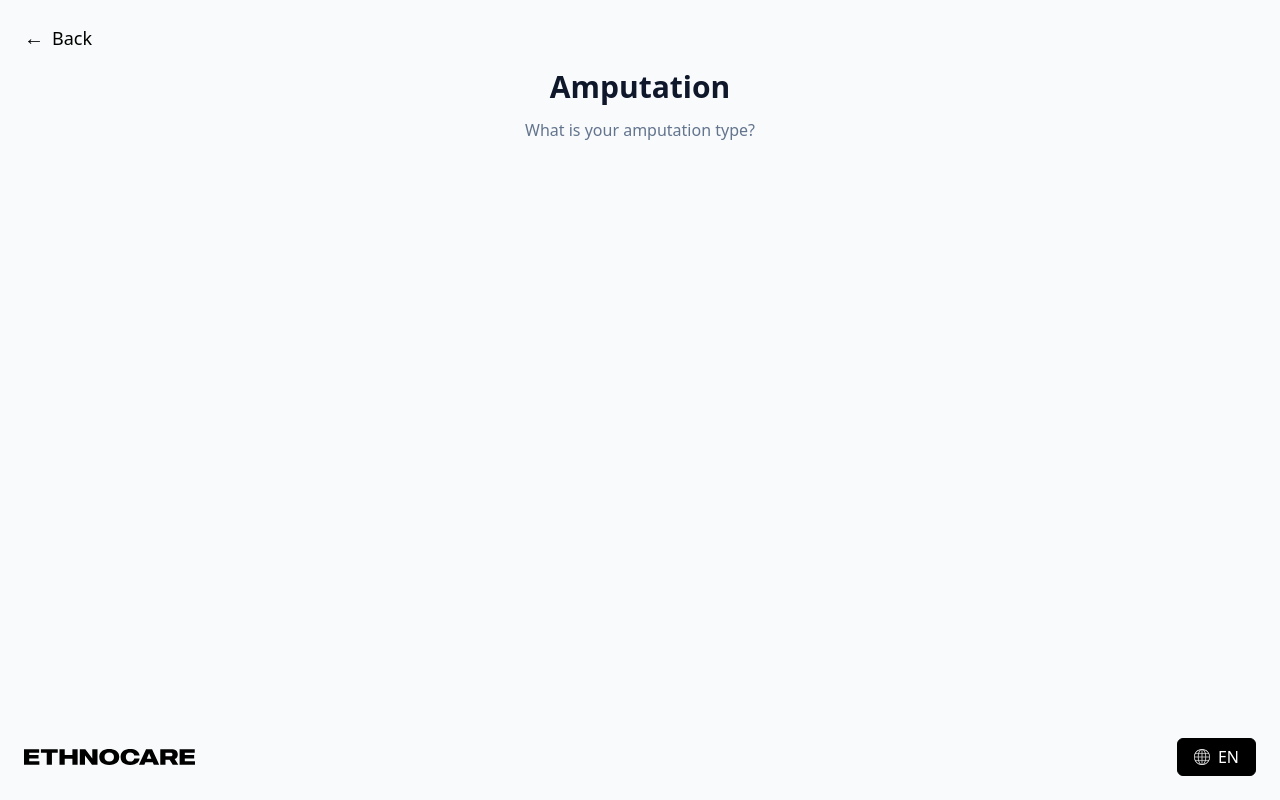
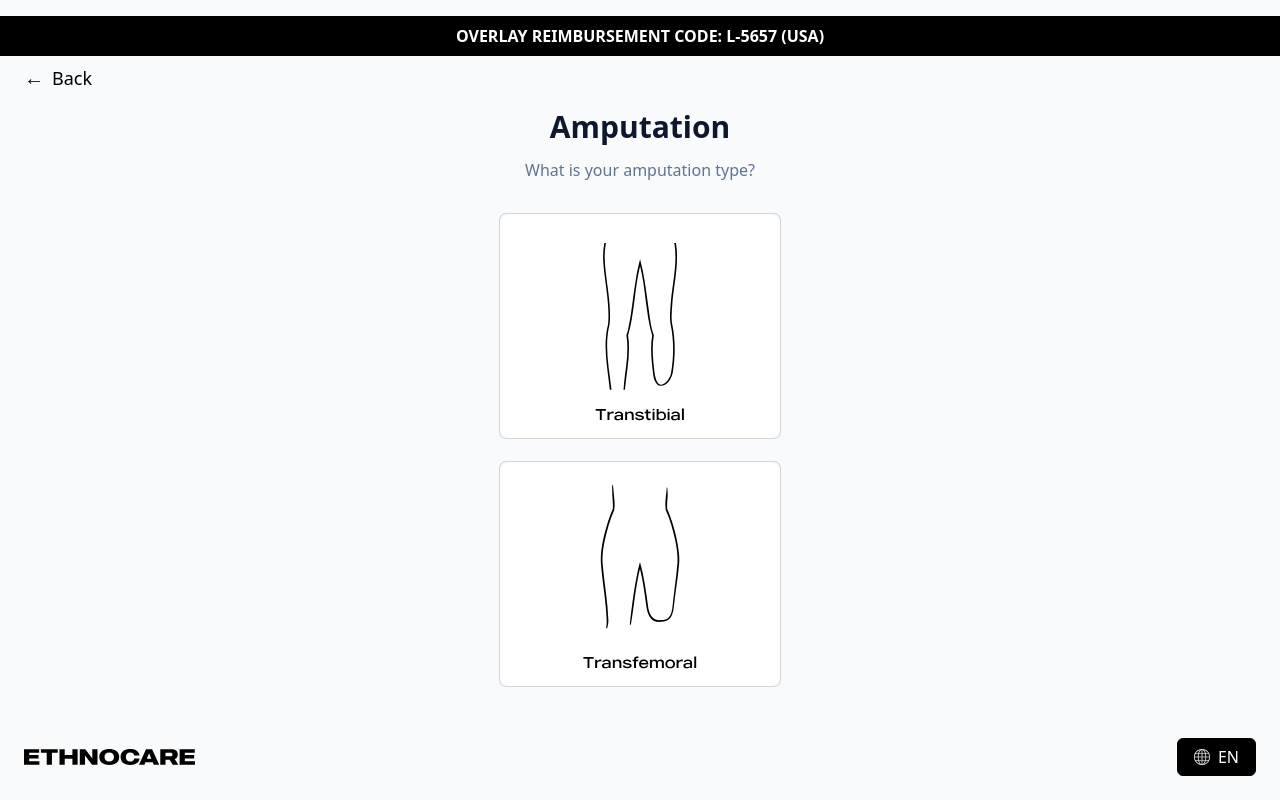
Before and after one commit to EthnoDev/ethnocare-online-tool, a React (Vite) app: page /distributors/amputation in a window 1280 px wide. Built offline with nearby package versions, Linux system fonts and the light colour scheme.

Commit message:
AmputationSelection done

```diff
--- a/src/pages/distributors/AmputationSelection.jsx
+++ b/src/pages/distributors/AmputationSelection.jsx
@@ -1,11 +1,27 @@
+import { useState } from "react";
+import { useTranslation } from "react-i18next";
 import PageWrapper from "../../components/PageWrapper";
-import { useTranslation } from "react-i18next";
+
+// assets
+import TT from "../../assets/amputation/transtibial.svg";
+import TF from "../../assets/amputation/transfemoral.svg";
+import TF_FR from "../../assets/amputation/transfemoral_FR.svg";
 
 export default function DistributorsAmputationSelection() {
-  const { t } = useTranslation("pages");
+  const [selected, setSelected] = useState(null);
+  const { t, i18n } = useTranslation(["pages", "common"]);
+
+  const tfImage = i18n.language === "fr" ? TF_FR : TF;
+
+  const handleSelect = (type) => {
+    if (selected) return;
+
+    setSelected(type);
+    localStorage.setItem("amputation", type);
+  };
 
   return (
-    <PageWrapper showBack={true} backTo="/">
+    <PageWrapper showBack={true} backTo="/" code={true}>
       <div className="w-full max-w-sm">
         <h1 className="text-3xl font-bold text-center text-slate-900 leading-tight">
           {t("amputationSizing.title")}
@@ -14,6 +30,52 @@ export default function DistributorsAmputationSelection() {
         <p className="mt-3 text-center text-base text-slate-500">
           {t("amputationSizing.description")}
         </p>
+
+        <div className="mt-8 space-y-6 flex flex-col items-center">
+          <button
+            type="button"
+            onClick={() => handleSelect("transtibial")}
+            className="cursor-pointer focus:outline-none"
+            aria-label={t("common:amputation.tt")}
+            title={t("common:amputation.tt")}
+          >
+            <div
+              className={`rounded-md ${
+                selected === "transtibial"
+                  ? "ring-4 ring-[#090C41]"
+                  : "ring-1 ring-gray-300 hover:ring-2 hover:ring-black"
+              }`}
+            >
+              <img
+                src={TT}
+                alt={t("common:amputation.tt")}
+                className="w-70 h-auto object-contain rounded-md block"
+              />
+            </div>
+          </button>
+
+          <button
+            type="button"
+            onClick={() => handleSelect("transfemoral")}
+            className="cursor-pointer focus:outline-none"
+            aria-label={t("common:amputation.tf")}
+            title={t("common:amputation.tf")}
+          >
+            <div
+              className={`rounded-md ${
+                selected === "transfemoral"
+                  ? "ring-4 ring-[#090C41]"
+                  : "ring-1 ring-gray-300 hover:ring-2 hover:ring-black"
+              }`}
+            >
+              <img
+                src={tfImage}
+                alt={t("common:amputation.tf")}
+                className="w-70 h-auto object-contain rounded-md block"
+              />
+            </div>
+          </button>
+        </div>
       </div>
     </PageWrapper>
   );
```
